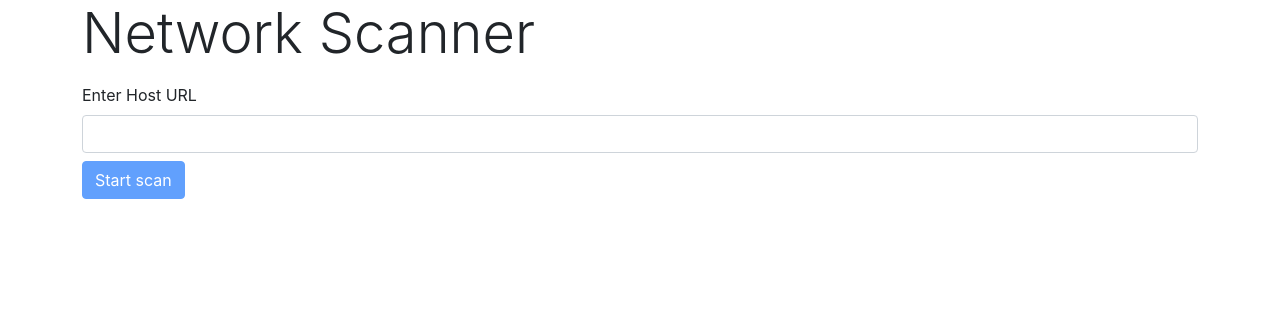
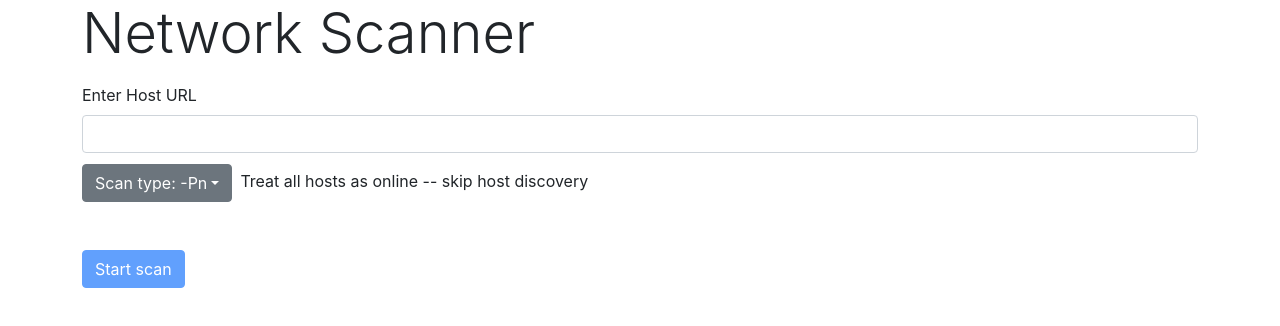
Before and after one commit to h4mmad/nmap-gui, a React (Create React App) app: page / in a window 1280 px wide. Shown: the top 326 px of the page. Built offline with nearby package versions, Linux system fonts and the light colour scheme.

Commit message:
added scan type dropdown

```diff
--- a/public/index.html
+++ b/public/index.html
@@ -40,5 +40,6 @@
       To begin the development, run `npm start` or `yarn start`.
       To create a production bundle, use `npm run build` or `yarn build`.
     -->
+    <script src="https://cdn.jsdelivr.net/npm/bootstrap@5.0.2/dist/js/bootstrap.bundle.min.js" integrity="sha384-MrcW6ZMFYlzcLA8Nl+NtUVF0sA7MsXsP1UyJoMp4YLEuNSfAP+JcXn/tWtIaxVXM" crossorigin="anonymous"></script>
   </body>
 </html>
--- a/server.js
+++ b/server.js
@@ -6,10 +6,10 @@ const app = express()
 
 app.use(cors());
 
-app.get('/:host', function (req, res) {
+app.get('/:host/:scanType', function (req, res) {
 
     console.log('Someone connected');
-    exec(`nmap -oX scan.xml -Pn -F ${req.params.host}`, (error, stdout, stderr) => {
+    exec(`nmap -oX scan.xml ${req.params.scanType} ${req.params.host}`, (error, stdout, stderr) => {
         if (error) {
             console.log(`error: ${error.message}`);
             res.send(error);
--- a/src/App.js
+++ b/src/App.js
@@ -8,44 +8,11 @@ import Spinner from "./components/Spinner";
 import Header from "./components/Header";
 
 function App() {
-  const [host, setHost] = useState("");
   const [spinner, setSpinner] = useState(false);
   const [apiResult, setApiResult] = useState([]);
   const [consoleText, setConsoleText] = useState("");
   const [error, setError] = useState(false);
   const [errorMessage, setErrorMessage] = useState("");
-
-  async function getAPIData(host) {
-
-    let data = '';
-    try {
-      setSpinner(true);
-      setError(false);
-      const response = await fetch(`http://localhost:6969/${host}`);
-      data = await response.text();
-      const arr = data.match(/[0-9]?[0-9]?[0-9]?[0-9]?\/(tcp|udp).*/gm);
-      const objArr = arr.map((e) => {
-        const splitArr = e.split(/[ ]{1,}/);
-        const myObj = {
-          port: splitArr[0],
-          status: splitArr[1],
-          service: splitArr[2],
-        };
-        return myObj;
-      });
-      setApiResult(objArr);
-      setConsoleText(data);
-      console.log(data);
-    } catch (error) {
-      console.log(error);
-      setError(true);
-      setSpinner(false);
-      setErrorMessage(data);
-      console.log(data);
-    } finally {
-      setSpinner(false);
-    }
-  }
 
   return (
     <div className="container-sm">
@@ -59,12 +26,12 @@ function App() {
       )}
 
       <Form
-        host={host}
-        setHost={setHost}
-        apiResult={apiResult}
         setApiResult={setApiResult}
-        getAPIData={getAPIData}
         spinner={spinner}
+        setSpinner={setSpinner}
+        setError={setError}
+        setErrorMessage={setErrorMessage}
+        setConsoleText={setConsoleText}
       />
 
       {spinner ? <Spinner /> : ""}
--- a/src/components/Form.js
+++ b/src/components/Form.js
@@ -1,8 +1,45 @@
 import { useState } from "react";
 
-const Form = ({ host, setHost, getAPIData, spinner}) => {
+const Form = ({ spinner, setSpinner, setError, setErrorMessage, setApiResult, setConsoleText }) => {
 
     const [disabled, setDisabled] = useState(true);
+    const [host, setHost] = useState('');
+    const [scanType, setScanType] = useState('-Pn');
+    const [scanText, setScanText] = useState('Treat all hosts as online -- skip host discovery');
+
+
+    async function getAPIData() {
+
+        let data = '';
+        try {
+            setSpinner(true);
+            setError(false);
+            const response = await fetch(`http://localhost:6969/${host}/${scanType}`);
+            data = await response.text();
+            const arr = data.match(/[0-9]?[0-9]?[0-9]?[0-9]?\/(tcp|udp).*/gm);
+            const objArr = arr.map((e) => {
+                const splitArr = e.split(/[ ]{1,}/);
+                const myObj = {
+                    port: splitArr[0],
+                    status: splitArr[1],
+                    service: splitArr[2],
+                };
+                return myObj;
+            });
+            setApiResult(objArr);
+            setConsoleText(data);
+            console.log(data);
+        } catch (error) {
+            console.log(error);
+            setError(true);
+            setSpinner(false);
+            setErrorMessage(data);
+            console.log(data);
+        } finally {
+            setSpinner(false);
+        }
+    }
+
 
 
     const inputHandler = e => {
@@ -12,30 +49,49 @@ const Form = ({ host, setHost, getAPIData, spinner}) => {
         const urlPattern = /[-a-zA-Z0-9@:%_+.~#?&//=]{2,256}\.[a-z]{2,4}\b(\/[-a-zA-Z0-9@:%_+.~#?&//=]*)?/gi;
         const ipAddrPattern = /\b(?:(?:2(?:[0-4][0-9]|5[0-5])|[0-1]?[0-9]?[0-9])\.){3}(?:(?:2([0-4][0-9]|5[0-5])|[0-1]?[0-9]?[0-9]))\b/ig;
 
-        if(urlPattern.test(inputText) | ipAddrPattern.test(inputText)){
+        if (urlPattern.test(inputText) | ipAddrPattern.test(inputText)) {
             setHost(inputText);
             setDisabled(false);
         }
-        else{
+        else {
             setDisabled(true);
             setHost('');
         }
         console.log(host);
     }
 
-
-    // 127.0.0.1:6969/elearning.usm.my
     async function submitHandler(e) {
         e.preventDefault();
-        getAPIData(host);
+        getAPIData();
+    }
+
+    const dropDownHandler = e => {
+        setScanType(e.target.getAttribute("value"));
+        setScanText(e.target.text);
     }
 
     return (
         <form>
             <div className="mb-3 mt-3">
                 <label htmlFor="exampleInputEmail1" className="form-label">Enter Host URL</label>
-                <input onChange={inputHandler} type="email" className="form-control"/>
-                <button onClick={submitHandler} className={`btn  btn-primary mt-2 ${spinner | disabled ? "disabled" : ''}`}>Start scan</button>
+                <input onChange={inputHandler} type="email" className="form-control" />
+
+                <div className="dropdown mt-2">
+                    <a className="btn btn-secondary dropdown-toggle" href="#" role="button" id="dropdownMenuLink" data-bs-toggle="dropdown" aria-expanded="false">
+                        Scan type: {scanType}
+                    </a>
+                    <label className="p-2">{scanText}</label>
+
+
+                    <ul className="dropdown-menu">
+                        <li onClick={dropDownHandler}><a className="dropdown-item" value="-sO" >IP protocol scan</a></li>
+                        <li onClick={dropDownHandler}><a className="dropdown-item" value="-sU">UDP Scan</a></li>
+                        <li onClick={dropDownHandler}><a className="dropdown-item" value="-sn" >Ping Scan - disable port scan</a></li>
+                        <li onClick={dropDownHandler}><a className="dropdown-item" value="-Pn">Treat all hosts as online -- skip host discovery</a></li>
+                    </ul>
+                </div>
+
+                <button onClick={submitHandler} className={`btn  btn-primary mt-5 ${spinner | disabled ? "disabled" : ''}`}>Start scan</button>
             </div>
         </form>
     );
```
Also changed, not shown: 1 other file (tests, documents, lock files or other folders).
